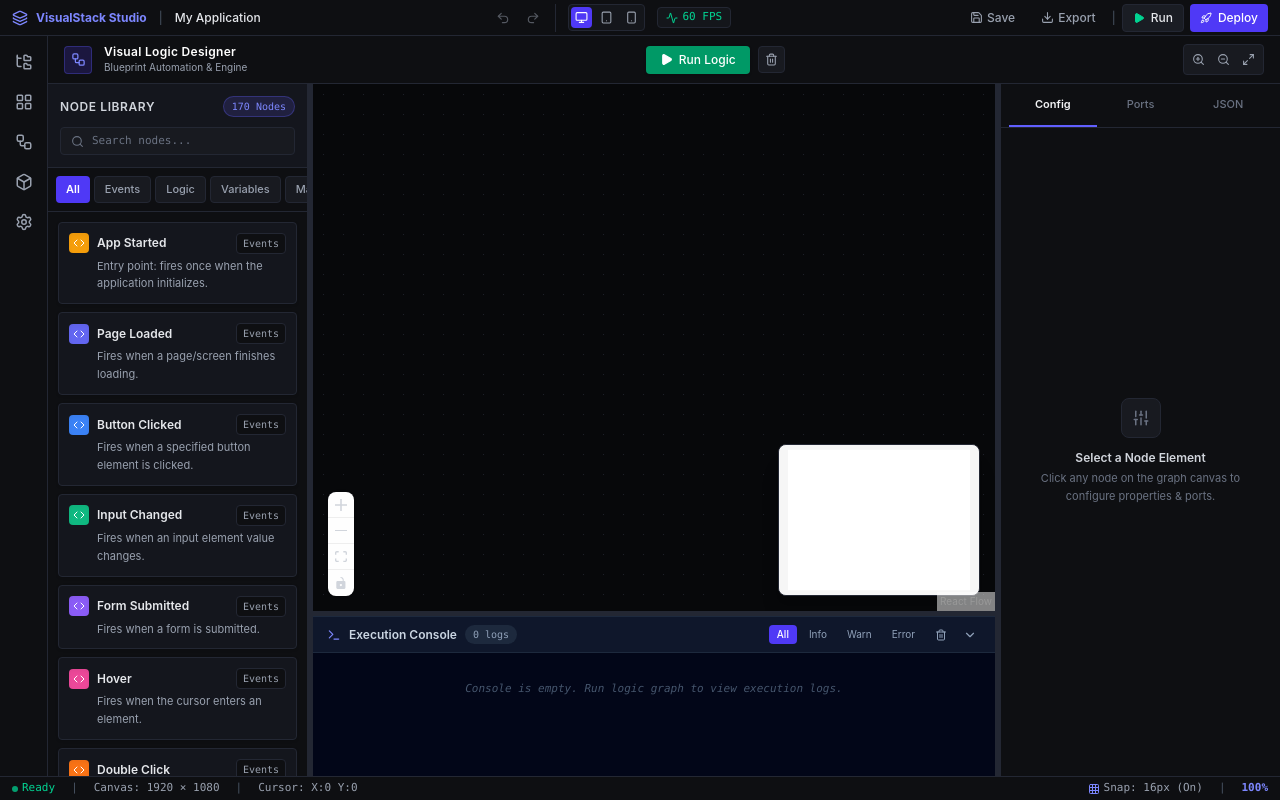
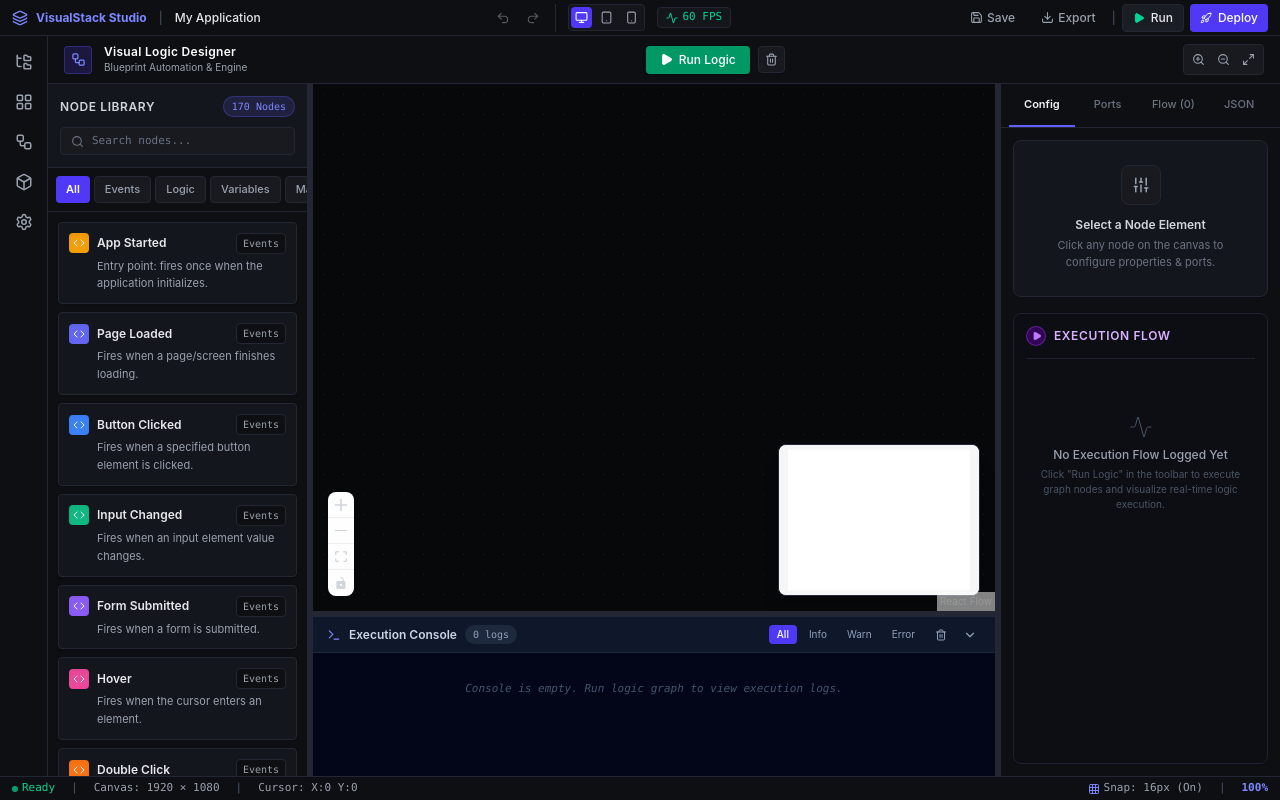
Before and after one commit to Abhi063-gif/VisualStack, a React (Vite) app: page /backend in a window 1280 px wide. Built offline with nearby package versions, Linux system fonts and the light colour scheme.

Commit message:
feat: add Real-Time Execution Flow Timeline in Node Inspector Panel

```diff
--- a/src/features/logic/execution/ExecutionEngine.ts
+++ b/src/features/logic/execution/ExecutionEngine.ts
@@ -93,6 +93,7 @@ export class ExecutionEngine {
 
     context.info(`🚀 Starting execution of ${startNodes.length} entry point(s)...`);
     const store = useLogicStore.getState();
+    store.clearExecutionSteps();
     store.addExecutionLog('info', `🚀 Starting graph execution...`);
 
     // Enqueue initial start nodes
@@ -142,6 +143,16 @@ export class ExecutionEngine {
         visitedNodes.add(node.id);
         const result = await executor.execute(node);
 
+        // Record execution step for Node Inspector Execution Flow timeline
+        const isError = result.nextPortId === 'error';
+        useLogicStore.getState().addExecutionStep({
+          nodeId: node.id,
+          nodeName: node.name,
+          nodeType: node.type,
+          category: node.category,
+          status: isError ? 'Failed' : 'Success',
+        });
+
         // Store output values in RuntimeContext for downstream data port consumers
         if (result.outputValues) {
           for (const [portId, value] of Object.entries(result.outputValues)) {
--- a/src/features/logic/ui/inspector/PropertyPanel.tsx
+++ b/src/features/logic/ui/inspector/PropertyPanel.tsx
@@ -76,9 +76,101 @@ const TextareaBlock = ({
   </div>
 );
 
+/**
+ * Real-Time Execution Flow Timeline Component (Matching Attached Inspector Design)
+ */
+const ExecutionFlowPanel: React.FC = () => {
+  const { executionSteps, clearExecutionSteps } = useLogicStore();
+
+  return (
+    <div className="flex flex-col h-full w-full bg-[#0c0e14] p-3 rounded-lg border border-[#1e2230] box-border text-gray-200 overflow-hidden">
+      {/* Header Banner */}
+      <div className="flex items-center justify-between pb-3 border-b border-[#1e2230]">
+        <div className="flex items-center gap-2">
+          <div className="w-5 h-5 rounded-full bg-purple-950/80 border border-purple-500/40 flex items-center justify-center">
+            <Icons.Play size={10} className="text-purple-400 fill-purple-400 ml-0.5" />
+          </div>
+          <h3 className="text-xs font-semibold uppercase tracking-wider text-purple-300">Execution Flow</h3>
+        </div>
+        {executionSteps.length > 0 && (
+          <button
+            onClick={clearExecutionSteps}
+            className="text-[10px] text-gray-400 hover:text-white px-2 py-0.5 bg-[#181a20] hover:bg-[#232733] border border-[#232733] rounded transition-colors"
+          >
+            Clear Flow
+          </button>
+        )}
+      </div>
+
+      {/* Steps List Timeline */}
+      <div className="flex-1 overflow-y-auto pt-4 pb-2 px-1 space-y-0 custom-scrollbar">
+        {executionSteps.length === 0 ? (
+          <div className="flex flex-col items-center justify-center py-10 text-center text-gray-500">
+            <Icons.Activity size={24} className="text-gray-600 mb-2 stroke-1" />
+            <span className="text-xs font-medium text-gray-400">No Execution Flow Logged Yet</span>
+            <span className="text-[10px] text-gray-600 mt-1 max-w-[200px]">
+              Click "Run Logic" in the toolbar to execute graph nodes and visualize real-time logic execution.
+            </span>
+          </div>
+        ) : (
+          executionSteps.map((step, idx) => {
+            const isLast = idx === executionSteps.length - 1;
+            const isSuccess = step.status === 'Success';
+            const isFailed = step.status === 'Failed';
+
+            return (
+              <div key={step.id} className="relative flex items-start group">
+                {/* Step Connector Line & Arrow */}
+                {!isLast && (
+                  <div className="absolute left-[13px] top-[26px] bottom-[-6px] w-[1px] bg-gradient-to-b from-[#3b82f6]/50 to-[#3b82f6]/20 flex flex-col items-center justify-center z-0">
+                    <Icons.ChevronDown size={10} className="text-indigo-400/60 -mt-1" />
+                  </div>
+                )}
+
+                {/* Badge Number Icon */}
+                <div className="relative z-10 w-7 h-7 rounded-full bg-[#181a26] border border-[#3b82f6]/40 text-[#a5b4fc] text-[11px] font-mono font-bold flex items-center justify-center shrink-0 shadow-sm group-hover:border-indigo-400 transition-colors">
+                  {step.stepIndex}
+                </div>
+
+                {/* Step Name & Information */}
+                <div className="ml-3 flex-1 min-w-0 pb-5">
+                  <div className="flex items-center justify-between">
+                    <div className="flex items-center gap-2 truncate pr-2">
+                      <span className="text-xs font-mono text-purple-300 font-semibold">{step.stepIndex}</span>
+                      <span className="text-xs font-medium text-white truncate">{step.nodeName}</span>
+                    </div>
+
+                    {/* Status Pill */}
+                    <span
+                      className={`text-xs font-medium font-sans px-1.5 py-0.5 rounded shrink-0 ${
+                        isSuccess
+                          ? 'text-[#10b981] font-semibold'
+                          : isFailed
+                          ? 'text-[#ef4444] font-semibold'
+                          : 'text-[#f59e0b] font-semibold'
+                      }`}
+                    >
+                      {step.status}
+                    </span>
+                  </div>
+                  <div className="text-[10px] font-mono text-gray-500 mt-0.5 flex items-center gap-2">
+                    <span>{step.category}</span>
+                    <span>•</span>
+                    <span>{step.timestamp}</span>
+                  </div>
+                </div>
+              </div>
+            );
+          })
+        )}
+      </div>
+    </div>
+  );
+};
+
 export const PropertyPanel: React.FC = () => {
-  const { selectedNodeId, nodes, syncFromGraph } = useLogicStore();
-  const [activeTab, setActiveTab] = useState<'config' | 'ports' | 'json'>('config');
+  const { selectedNodeId, nodes, syncFromGraph, executionSteps } = useLogicStore();
+  const [activeTab, setActiveTab] = useState<'config' | 'ports' | 'flow' | 'json'>('config');
 
   const selectedNode = selectedNodeId ? graphManager.getNode(selectedNodeId) : null;
   const storeNode = nodes.find((n) => n.id === selectedNodeId);
@@ -89,22 +181,40 @@ export const PropertyPanel: React.FC = () => {
         {/* Top Header Tabs */}
         <div className="flex border-b border-[#232733] px-2 shrink-0 justify-between items-center bg-[#0e0f12]">
           <div className="flex flex-1">
-            <TabButton active label="Config" onClick={() => {}} />
-            <TabButton label="Ports" onClick={() => {}} />
-            <TabButton label="JSON" onClick={() => {}} />
+            <TabButton active={activeTab === 'config'} label="Config" onClick={() => setActiveTab('config')} />
+            <TabButton active={activeTab === 'ports'} label="Ports" onClick={() => setActiveTab('ports')} />
+            <TabButton
+              active={activeTab === 'flow'}
+              label={`Flow (${executionSteps.length})`}
+              onClick={() => setActiveTab('flow')}
+            />
+            <TabButton active={activeTab === 'json'} label="JSON" onClick={() => setActiveTab('json')} />
           </div>
         </div>
 
-        {/* Empty State matching InspectorPanel */}
-        <div className="flex-1 flex flex-col items-center justify-center p-6 text-center text-gray-600">
-          <div className="w-10 h-10 rounded-lg bg-[#181a20] border border-[#232733] flex items-center justify-center mb-3 text-gray-500">
+        {/* If Flow tab active, show ExecutionFlowPanel directly even when no node selected */}
+        {activeTab === 'flow' ? (
+          <div className="p-3 h-full overflow-hidden">
+            <ExecutionFlowPanel />
+          </div>
+        ) : (
+          <div className="flex-1 flex flex-col p-3 overflow-y-auto space-y-4">
+            <div className="flex flex-col items-center justify-center p-6 text-center text-gray-600 bg-[#14161d] rounded-lg border border-[#232733]">
+              <div className="w-10 h-10 rounded-lg bg-[#181a20] border border-[#232733] flex items-center justify-center mb-3 text-gray-400">
                 <Icons.Sliders size={18} />
               </div>
               <span className="text-xs font-semibold text-gray-300">Select a Node Element</span>
               <span className="text-[11px] text-gray-500 mt-1 max-w-[200px] leading-relaxed">
-            Click any node on the graph canvas to configure properties & ports.
+                Click any node on the canvas to configure properties & ports.
               </span>
             </div>
+
+            {/* Always display Execution Flow Timeline in default empty state */}
+            <div className="flex-1 min-h-[260px]">
+              <ExecutionFlowPanel />
+            </div>
+          </div>
+        )}
       </div>
     );
   }
@@ -141,6 +251,11 @@ export const PropertyPanel: React.FC = () => {
         <div className="flex flex-1">
           <TabButton active={activeTab === 'config'} label="Config" onClick={() => setActiveTab('config')} />
           <TabButton active={activeTab === 'ports'} label="Ports" onClick={() => setActiveTab('ports')} />
+          <TabButton
+            active={activeTab === 'flow'}
+            label={`Flow (${executionSteps.length})`}
+            onClick={() => setActiveTab('flow')}
+          />
           <TabButton active={activeTab === 'json'} label="JSON" onClick={() => setActiveTab('json')} />
         </div>
       </div>
@@ -164,8 +279,10 @@ export const PropertyPanel: React.FC = () => {
         </span>
       </div>
 
-      {/* Main Form Fields Container */}
+      {/* Main Form Fields / Execution Flow Container */}
       <div className="flex-1 overflow-y-auto overflow-x-hidden p-3 space-y-3 custom-scrollbar box-border w-full min-w-0">
+        {activeTab === 'flow' && <ExecutionFlowPanel />}
+
         {activeTab === 'config' && (
           <>
             {/* Identity */}
@@ -200,9 +317,9 @@ export const PropertyPanel: React.FC = () => {
                     <TextareaBlock
                       key={key}
                       label={key}
-                      value={String(value)}
-                      onChange={(v) => handleConfigChange(key, v)}
-                      rows={5}
+                      value={String(value || '')}
+                      onChange={(val) => handleConfigChange(key, val)}
+                      rows={4}
                     />
                   );
                 }
@@ -212,94 +329,69 @@ export const PropertyPanel: React.FC = () => {
                     key={key}
                     label={key}
                     value={String(value ?? '')}
-                    onChange={(v) => handleConfigChange(key, v)}
+                    onChange={(val) => handleConfigChange(key, valType === 'number' ? Number(val) : val)}
                     type={valType === 'number' ? 'number' : 'text'}
                   />
                 );
               })
             )}
+
+            {/* Inline Execution Flow Section inside Config */}
+            <div className="pt-3">
+              <ExecutionFlowPanel />
+            </div>
           </>
         )}
 
         {activeTab === 'ports' && (
           <>
-            {/* Input Ports */}
             <SectionHeader title="Input Ports" count={selectedNode.inputs.length} />
-            <div className="space-y-2 box-border w-full min-w-0">
-              {selectedNode.inputs.map((port) => (
-                <div key={port.id} className="p-2.5 rounded bg-[#181a20] border border-[#232733] space-y-1.5 box-border w-full min-w-0">
-                  <div className="flex items-center justify-between min-w-0">
-                    <div className="flex items-center gap-1.5 min-w-0 shrink">
-                      <span className="w-2 h-2 rounded-full shrink-0" style={{ backgroundColor: port.color || '#94a3b8' }} />
-                      <span className="font-mono text-[11px] text-gray-200 truncate">{port.name}</span>
-                    </div>
-                    <span className="text-[10px] font-mono px-1.5 py-0.5 rounded bg-[#0e0f12] text-gray-400 border border-[#232733] shrink-0 ml-1">
+            {selectedNode.inputs.length === 0 ? (
+              <span className="text-[11px] text-gray-500 italic block py-1">No input ports.</span>
+            ) : (
+              selectedNode.inputs.map((port) => (
+                <div key={port.id} className="p-2 bg-[#181a20] border border-[#232733] rounded space-y-1.5">
+                  <div className="flex items-center justify-between">
+                    <span className="text-[11px] font-medium text-white">{port.name}</span>
+                    <span className="text-[9px] font-mono px-1.5 py-0.5 rounded bg-[#232733] text-indigo-400">
                       {port.dataType}
                     </span>
                   </div>
-
                   {port.type === 'data' && (
-                    <div className="mt-1 w-full box-border min-w-0">
                     <InputBlock
                       value={String(port.defaultValue ?? '')}
-                        onChange={(v) => handlePortDefaultChange(port.id, v)}
-                        placeholder={`Default (${port.dataType})`}
+                      onChange={(val) => handlePortDefaultChange(port.id, val)}
+                      placeholder="Default Value"
                     />
-                    </div>
                   )}
                 </div>
-              ))}
-            </div>
+              ))
+            )}
 
-            {/* Output Ports */}
             <SectionHeader title="Output Ports" count={selectedNode.outputs.length} />
-            <div className="space-y-1.5 box-border w-full min-w-0">
-              {selectedNode.outputs.map((port) => (
-                <div key={port.id} className="flex items-center justify-between p-2 rounded bg-[#181a20] border border-[#232733] box-border w-full min-w-0">
-                  <div className="flex items-center gap-1.5 min-w-0 shrink">
-                    <span className="w-2 h-2 rounded-full shrink-0" style={{ backgroundColor: port.color || '#ffffff' }} />
-                    <span className="font-mono text-[11px] text-gray-200 truncate">{port.name}</span>
-                  </div>
-                  <span className="text-[10px] font-mono px-1.5 py-0.5 rounded bg-[#0e0f12] text-gray-400 border border-[#232733] shrink-0 ml-1">
+            {selectedNode.outputs.length === 0 ? (
+              <span className="text-[11px] text-gray-500 italic block py-1">No output ports.</span>
+            ) : (
+              selectedNode.outputs.map((port) => (
+                <div key={port.id} className="p-2 bg-[#181a20] border border-[#232733] rounded flex items-center justify-between">
+                  <span className="text-[11px] font-medium text-white">{port.name}</span>
+                  <span className="text-[9px] font-mono px-1.5 py-0.5 rounded bg-[#232733] text-indigo-400">
                     {port.dataType}
                   </span>
                 </div>
-              ))}
-            </div>
+              ))
+            )}
           </>
         )}
 
         {activeTab === 'json' && (
-          <>
-            <SectionHeader title="Raw Node Definition" />
-            <div className="bg-[#181a20] border border-[#232733] rounded p-2.5 overflow-x-auto box-border w-full min-w-0">
-              <pre className="text-[10px] font-mono text-indigo-300 leading-relaxed">
-                {JSON.stringify(
-                  {
-                    id: selectedNode.id,
-                    type: selectedNode.type,
-                    category: selectedNode.category,
-                    name: selectedNode.name,
-                    config: selectedNode.config,
-                    inputsCount: selectedNode.inputs.length,
-                    outputsCount: selectedNode.outputs.length,
-                  },
-                  null,
-                  2
-                )}
+          <div className="bg-[#181a20] border border-[#232733] rounded p-2.5">
+            <pre className="text-[10px] font-mono text-emerald-400 whitespace-pre-wrap break-all leading-relaxed">
+              {JSON.stringify(selectedNode, null, 2)}
             </pre>
           </div>
-          </>
         )}
       </div>
-
-      {/* Custom Scrollbar */}
-      <style>{`
-        .custom-scrollbar::-webkit-scrollbar { width: 6px; }
-        .custom-scrollbar::-webkit-scrollbar-track { background: transparent; }
-        .custom-scrollbar::-webkit-scrollbar-thumb { background: #232733; border-radius: 3px; }
-        .custom-scrollbar::-webkit-scrollbar-thumb:hover { background: #383e52; }
-      `}</style>
     </div>
   );
 };
--- a/src/stores/LogicStore.ts
+++ b/src/stores/LogicStore.ts
@@ -5,18 +5,32 @@ import { logicService } from '../features/logic/services/LogicService';
 import { variableManager } from '../features/logic/variables/VariableManager';
 import type { Variable } from '../features/logic/variables/VariableManager';
 
+export interface ExecutionStep {
+  id: string;
+  stepIndex: number;
+  nodeId: string;
+  nodeName: string;
+  nodeType: string;
+  category: string;
+  status: 'Success' | 'Failed' | 'Running';
+  timestamp: string;
+}
+
 export interface LogicStoreState {
   nodes: Node[];
   edges: Edge[];
   selectedNodeId: string | null;
   executionLogs: { id: string; timestamp: string; level: 'info' | 'warn' | 'error'; message: string }[];
+  executionSteps: ExecutionStep[];
   variables: Variable[];
 
   setNodes: (nodes: Node[]) => void;
   setEdges: (edges: Edge[]) => void;
   setSelectedNodeId: (id: string | null) => void;
   addExecutionLog: (level: 'info' | 'warn' | 'error', message: string) => void;
+  addExecutionStep: (step: Omit<ExecutionStep, 'id' | 'stepIndex' | 'timestamp'>) => void;
   clearLogs: () => void;
+  clearExecutionSteps: () => void;
   refreshVariables: () => void;
   syncFromGraph: () => void;
 }
@@ -26,6 +40,7 @@ export const useLogicStore = create<LogicStoreState>((set) => ({
   edges: [],
   selectedNodeId: null,
   executionLogs: [],
+  executionSteps: [],
   variables: [],
 
   setNodes: (nodes) => set({ nodes }),
@@ -45,7 +60,21 @@ export const useLogicStore = create<LogicStoreState>((set) => ({
       ],
     })),
 
+  addExecutionStep: (step) =>
+    set((state) => ({
+      executionSteps: [
+        ...state.executionSteps,
+        {
+          ...step,
+          id: `step_${Date.now()}_${Math.random()}`,
+          stepIndex: state.executionSteps.length + 1,
+          timestamp: new Date().toLocaleTimeString(),
+        },
+      ],
+    })),
+
   clearLogs: () => set({ executionLogs: [] }),
+  clearExecutionSteps: () => set({ executionSteps: [] }),
 
   refreshVariables: () => set({ variables: variableManager.getAll() }),
 
```
Lines whose indentation alone changed are shown as unchanged.
